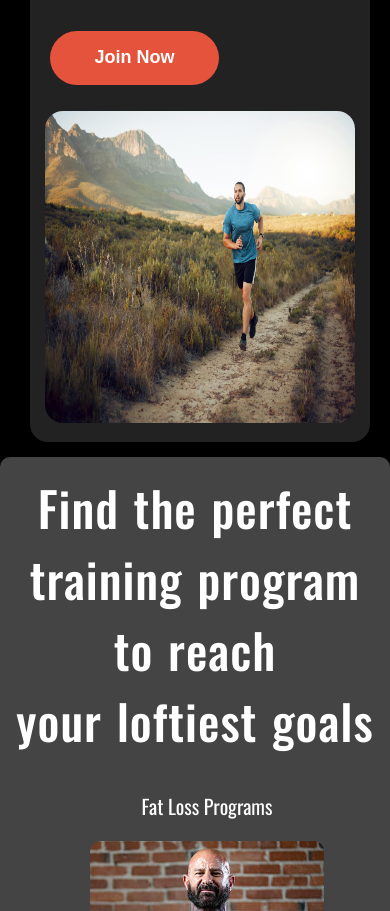
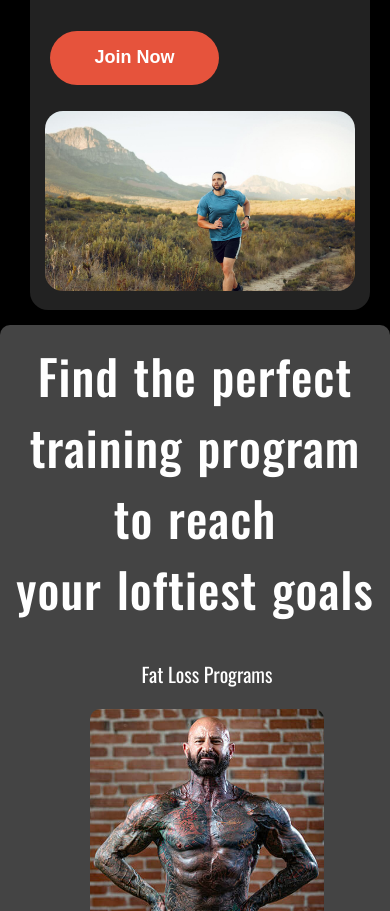
Before and after one commit to Mahfuz1912/Jym-Model, a plain HTML site: page index.html in a window 390 px wide. Shown: the part 2849-3760 px from the top of the page. Drawn offline with nearby package versions, Linux system fonts and the light colour scheme; a web font is replaced by a local one.

Commit message:
Some Changes and Add code

```diff
--- a/index.html
+++ b/index.html
@@ -103,7 +103,7 @@
                     <button class="Font-Color primary-btn" type="button">Join Now</button>
                 </div>
                 <div>
-                    <img class="Run-image" src="images/run.jpg" alt="">
+                    <img class="Run-image" src="images/runCrp.jpg" alt="">
                 </div>
             </div>
         </section>
--- a/responsible.css
+++ b/responsible.css
@@ -56,6 +56,8 @@
     }
     .Run-image{
         width: 100%;
+        height: 100%;
+        object-fit: cover;
     }
     .Run{
        margin-left: 15px;
--- a/style.css
+++ b/style.css
@@ -258,9 +258,13 @@ body{
     align-items: center;
 }
 .Run-image{
+    border-radius: 18px;
     width: 366px;
-    height: 312px;
-    border-radius: 18px;
+    height: 366px;
+}
+.Run-image{
+    object-fit: none;
+    object-position:60% 68%;
 }
 .Run-Descrip-container{
     width: 443px;
```
Also changed, not shown: images/runCrp.jpg (added).
